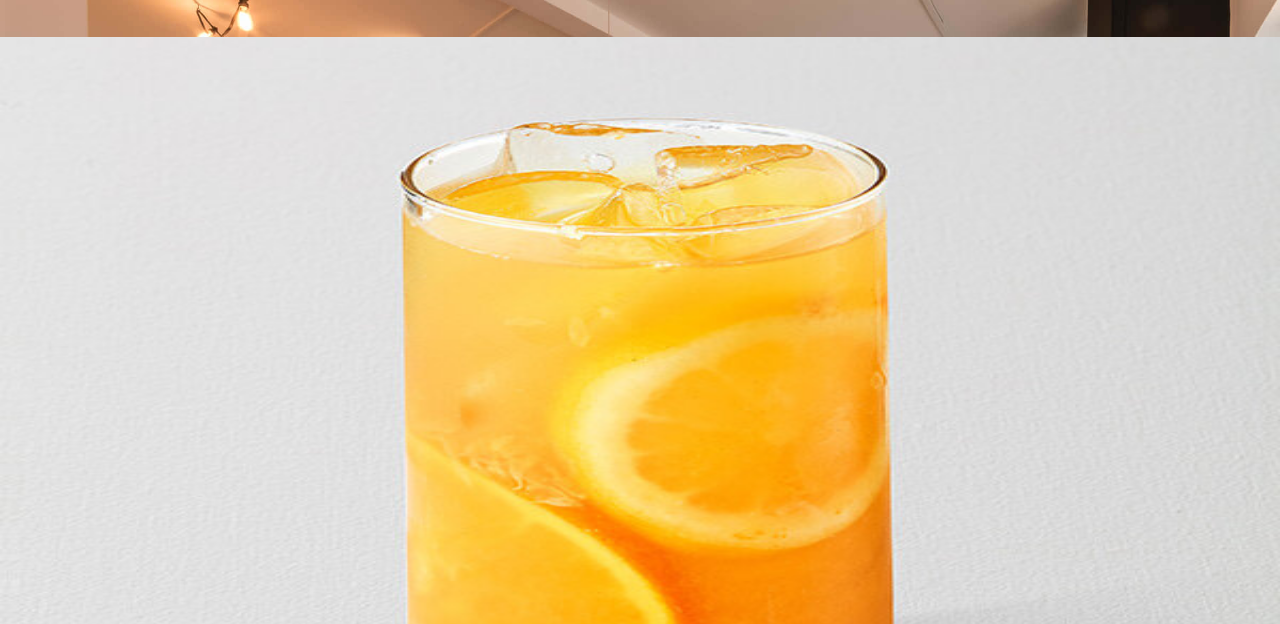
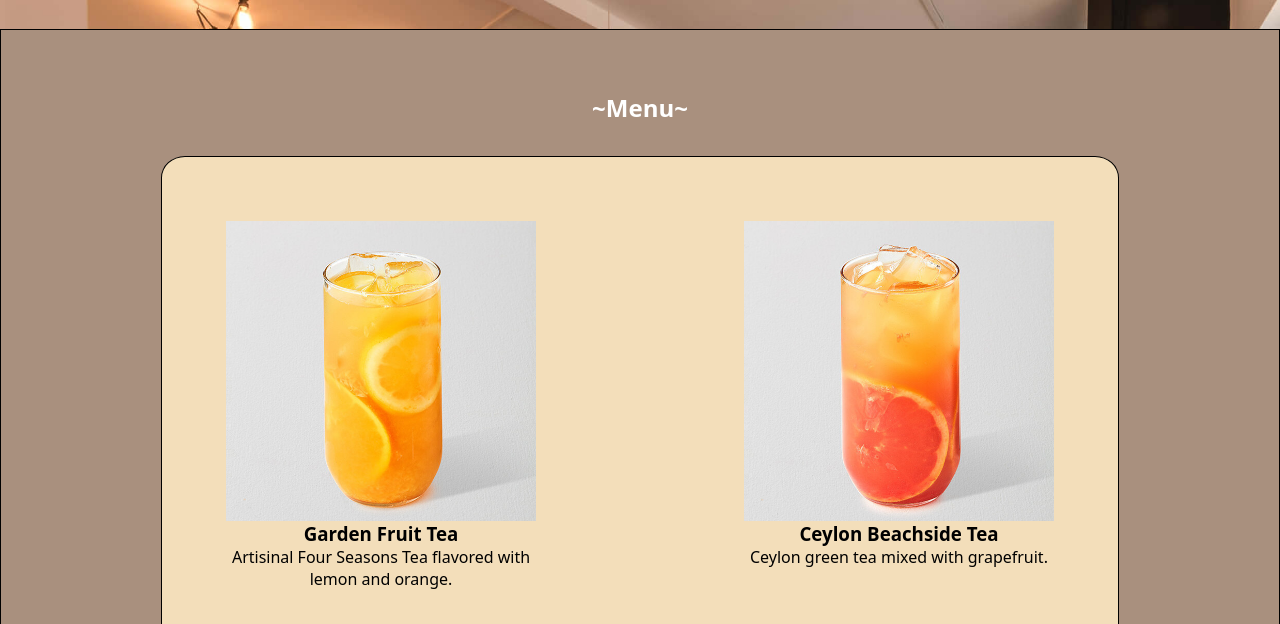
Before and after one commit to Keonity/odin-cafe, a website built with webpack: page src/index.html in a window 1280 px wide. Both pictures are taken after a click on the button "Menu". Shown: the part 102-726 px from the top of the page. Built offline with nearby package versions, Linux system fonts and the light colour scheme.

Commit message:
Added basic menu page layout and example items.

```diff
--- a/src/index.js
+++ b/src/index.js
@@ -1,8 +1,11 @@
 import './style.css';
 import initialPageLoad from './initialPageLoad.js';
 import fruitTeaImg from './assets/fruitTea.jpg';
+import grapefruitTeaImg from './assets/grapefruitTea.jpg';
+import strawbSmoothieImg from './assets/strawberrySmoothie.jpg';
 import latteImg from './assets/latte.jpg';
-import strawbSmoothieImg from './assets/strawberrySmoothie.jpg';
+import coffeeMilkImg from './assets/coffeeMilk.jpg';
+import cremeBruleeCoffeeImg from './assets/cremeBruleeCoffee.jpg';
 
 
 console.log("Test");
@@ -77,9 +80,64 @@ menuBtn.addEventListener("click", () => {
         contentContainer.removeChild(contentContainer.lastChild);
     }
 
-    const fruitTea = document.createElement("img");
-    fruitTea.src = fruitTeaImg;
-    fruitTea.setAttribute("id", "fruitTea");
-    contentContainer.appendChild(fruitTea);
-})
+    const menuBody = document.createElement("div");
+    menuBody.setAttribute("id", "menuBody");
+
+    const menuHeader = document.createElement("h2");
+    menuHeader.setAttribute("id", "menuHeader");
+    menuHeader.innerHTML = "~Menu~";
+    menuBody.appendChild(menuHeader);
+
+    contentContainer.appendChild(menuBody);
+
+
+    const menuContainer = document.createElement("div");
+    menuContainer.setAttribute("id", "menuContainer");
+
+    const menuGrid = document.createElement("div");
+    menuGrid.setAttribute("id", "menuGrid");
+
+
+    const menuItem1 = document.createElement("div");
+    menuItem1.setAttribute("class", "menuItem");
+    const menuItem1Img = document.createElement("img");
+    menuItem1Img.src = fruitTeaImg;
+    menuItem1.appendChild(menuItem1Img);
+    const menuItem1Text = document.createElement("h3");
+    menuItem1Text.innerHTML = "Garden Fruit Tea";
+    const menuItem1Desc = document.createElement("p");
+    menuItem1Desc.innerText = "Artisinal Four Seasons Tea flavored with lemon and orange.";
+    menuItem1.appendChild(menuItem1Text);
+    menuItem1.appendChild(menuItem1Desc);
+    menuGrid.appendChild(menuItem1);
+
+    const menuItem2 = document.createElement("div");
+    menuItem2.setAttribute("class", "menuItem");
+    const menuItem2Img = document.createElement("img");
+    menuItem2Img.src = grapefruitTeaImg;
+    menuItem2.appendChild(menuItem2Img);
+    const menuItem2Text = document.createElement("h3");
+    menuItem2Text.innerHTML = "Ceylon Beachside Tea";
+    const menuItem2Desc = document.createElement("p");
+    menuItem2Desc.innerText = "Ceylon green tea mixed with grapefruit.";
+    menuItem2.appendChild(menuItem2Text);
+    menuItem2.appendChild(menuItem2Desc);
+    menuGrid.appendChild(menuItem2);
+
+    const menuItem3 = document.createElement("div");
+    menuItem3.setAttribute("class", "menuItem");
+    const menuItem3Img = document.createElement("img");
+    menuItem3Img.src = strawbSmoothieImg;
+    menuItem3.appendChild(menuItem3Img);
+    const menuItem3Text = document.createElement("h3");
+    menuItem3Text.innerHTML = "Strawberry Rose Smoothie";
+    const menuItem3Desc = document.createElement("p");
+    menuItem3Desc.innerText = "Strawberry and rose blended with ice for an icy delicacy.";
+    menuItem3.appendChild(menuItem3Text);
+    menuItem3.appendChild(menuItem3Desc);
+    menuGrid.appendChild(menuItem3);
+
+    menuContainer.appendChild(menuGrid);
+    menuBody.appendChild(menuContainer);
+});
 const aboutBtn = document.querySelector("#aboutBtn");
--- a/src/style.css
+++ b/src/style.css
@@ -59,7 +59,7 @@ body {
     display: flex;
     width: 100%;
     height: 100%;
-    margin-top: 5vh;
+    padding: 2.5%;
     flex-direction: column;
     justify-content: flex-start;
     align-items: center;
@@ -121,3 +121,61 @@ body {
 .previewBox > h3 {
     color: white;
 }
+
+#menuContainer {
+    width: 100%;
+    height: 100%;
+    display: flex;
+    flex-basis: auto;
+    justify-content: center;
+}
+
+#menuGrid {
+    display: grid;
+    width: 75%;
+    height: fit-content;
+    grid-template-columns: 1fr 1fr;
+    column-gap: 25%;
+    row-gap: 5%;
+    padding: 5%;
+    background-color: #F3DEBA;
+    border-radius: 2.5%;
+    border: 1px black solid;
+}
+
+.menuItem {
+    display: flex;
+    flex-direction: column;
+    align-items: center;
+    height: 100%;
+    width: 100%;
+}
+
+.menuItem > img {
+    height: 300px;
+    width: 100%;
+}
+
+.menuItem > h3,
+.menuItem > p {
+    color: rgb(0, 0, 0);
+    text-align: center;
+}
+
+#menuBody {
+    background-color:#A9907E;
+    width: 100vw;
+    height: fit-content;
+    display: flex;
+    flex-direction: column;
+    justify-content: flex-start;
+    align-items: center;
+    padding-top: 5%;
+    padding-bottom: 5%;
+    border: 1px solid black;
+}
+
+#menuBody > h2 {
+    color: white;
+    padding-bottom: 2.5%;
+}
```
